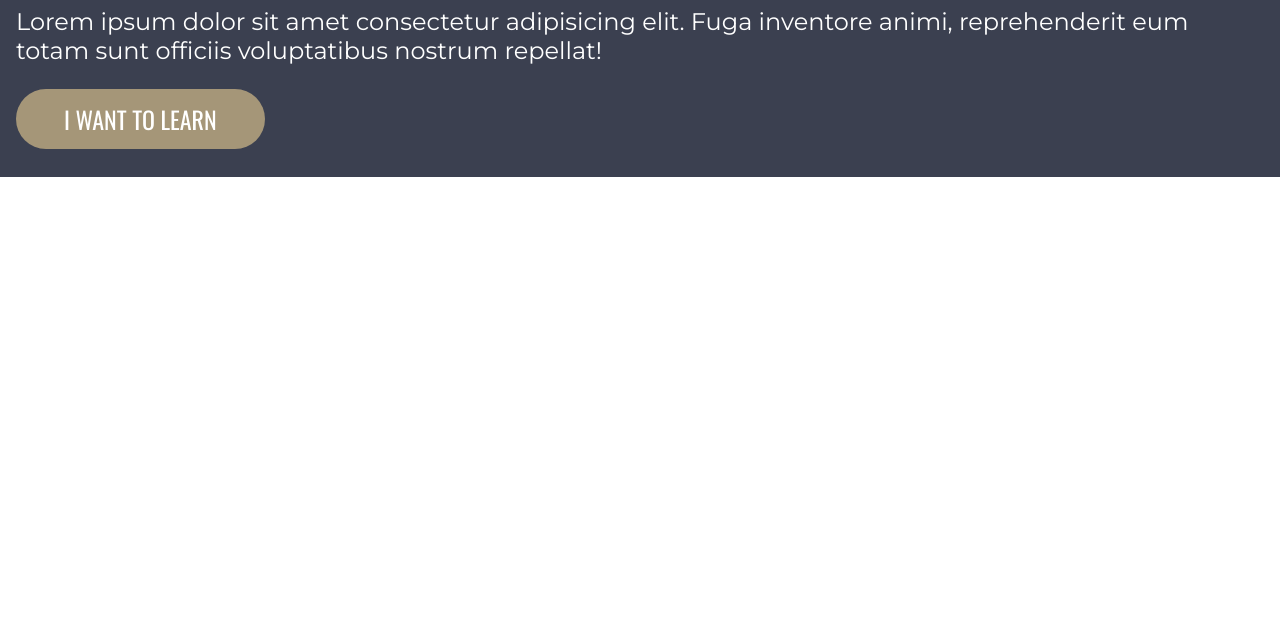
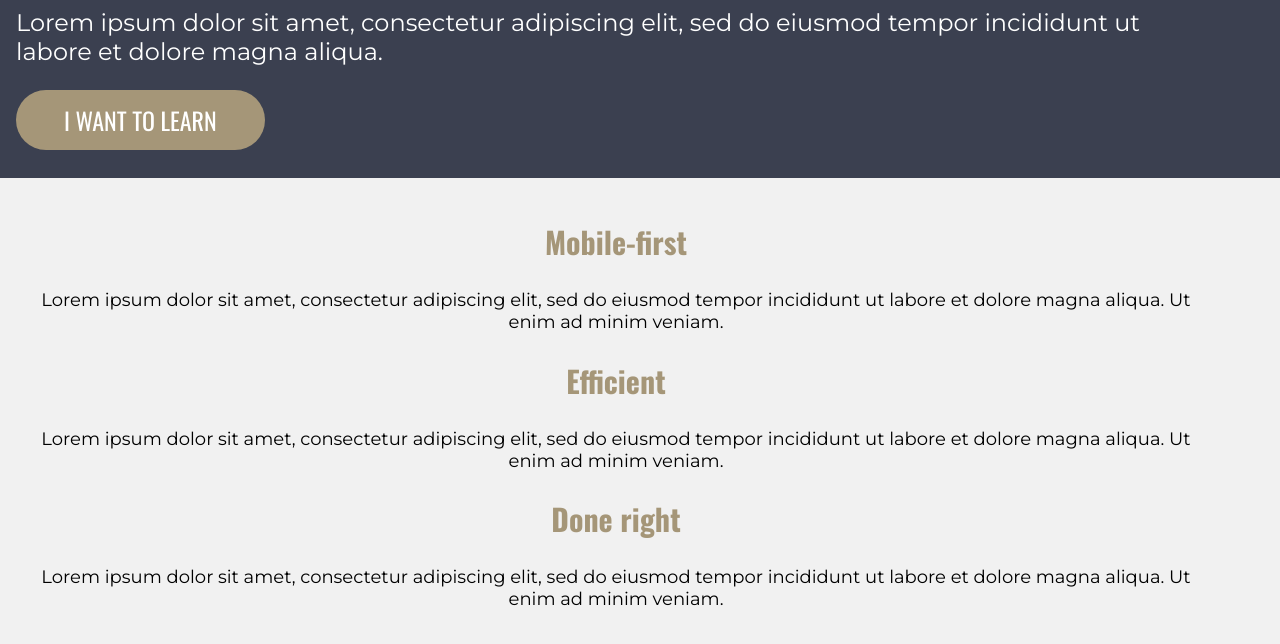
Before and after one commit to davis-matt0/kp-final-project, a plain HTML site: page index.html in a window 1280 px wide. Shown: the part 578-1222 px from the top of the page. Before the commit the page ends 800 px from the top, so only its background shows below. Drawn offline with nearby package versions, Linux system fonts and the light colour scheme.

Commit message:
add & style 'three column' section

```diff
--- a/index.html
+++ b/index.html
@@ -34,20 +34,47 @@
       </nav>
     </header>
     <main>
-      <div class="hero">
+      <section class="hero">
         <div class="container row">
           <h1 class="title">
             <span class="white">Responsive layouts</span> don't have to be a
             struggle
           </h1>
           <p>
-            Lorem ipsum dolor sit amet consectetur adipisicing elit. Fuga
-            inventore animi, reprehenderit eum totam sunt officiis voluptatibus
-            nostrum repellat!
+            Lorem ipsum dolor sit amet, consectetur adipiscing elit, sed do
+            eiusmod tempor incididunt ut labore et dolore magna aliqua.
           </p>
           <a href="" class="btn">I want to learn</a>
         </div>
-      </div>
+      </section>
+      <section class="three_cols">
+        <div class="container row">
+          <div class="col">
+            <h2 class="col_heading">Mobile-first</h2>
+            <p>
+              Lorem ipsum dolor sit amet, consectetur adipiscing elit, sed do
+              eiusmod tempor incididunt ut labore et dolore magna aliqua. Ut
+              enim ad minim veniam.
+            </p>
+          </div>
+          <div class="col">
+            <h2 class="col_heading">Efficient</h2>
+            <p>
+              Lorem ipsum dolor sit amet, consectetur adipiscing elit, sed do
+              eiusmod tempor incididunt ut labore et dolore magna aliqua. Ut
+              enim ad minim veniam.
+            </p>
+          </div>
+          <div class="col">
+            <h2 class="col_heading">Done right</h2>
+            <p>
+              Lorem ipsum dolor sit amet, consectetur adipiscing elit, sed do
+              eiusmod tempor incididunt ut labore et dolore magna aliqua. Ut
+              enim ad minim veniam.
+            </p>
+          </div>
+        </div>
+      </section>
     </main>
   </body>
 </html>
--- a/style.css
+++ b/style.css
@@ -6,6 +6,7 @@
 
 body {
   margin: 0;
+  font-family: "Oswald", sans-serif;
 }
 
 p {
@@ -57,7 +58,6 @@ p {
 
 .nav_link {
   color: white;
-  font-family: "Oswald", sans-serif;
   font-weight: 600;
   font-size: 1.125rem;
   text-transform: uppercase;
@@ -78,7 +78,6 @@ p {
 .title {
   margin: 0;
   font-size: 5rem;
-  font-family: "Oswald", sans-serif;
   color: #a59678;
 }
 
@@ -94,7 +93,23 @@ p {
   background-color: #a59678;
   padding: 0.5em 2em;
   border-radius: 100px;
-  font-family: "Oswald", sans-serif;
   font-size: 1.5rem;
   text-transform: uppercase;
 }
+
+.three_cols p {
+  color: black;
+  font-size: 1.125rem;
+}
+
+.col_heading {
+  color: #a59678;
+  font-size: 1.875rem;
+}
+
+.three_cols {
+  background-color: #f1f1f1;
+  margin: 0;
+  padding: 1em;
+  text-align: center;
+}
```
